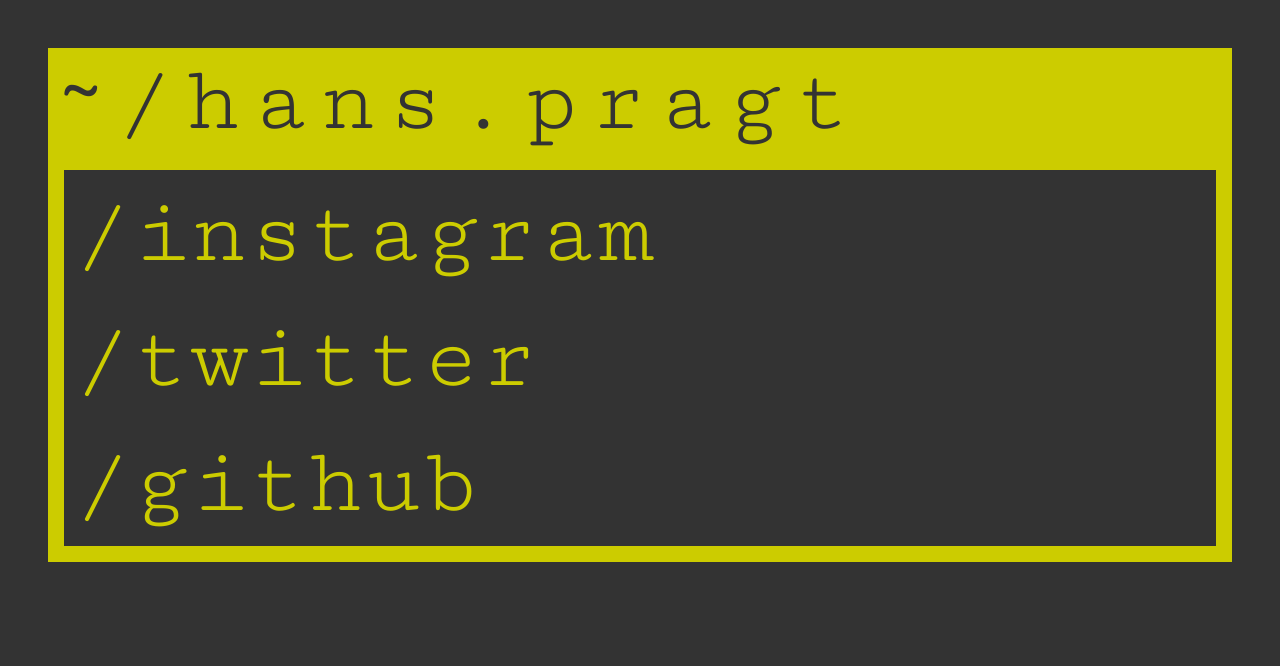
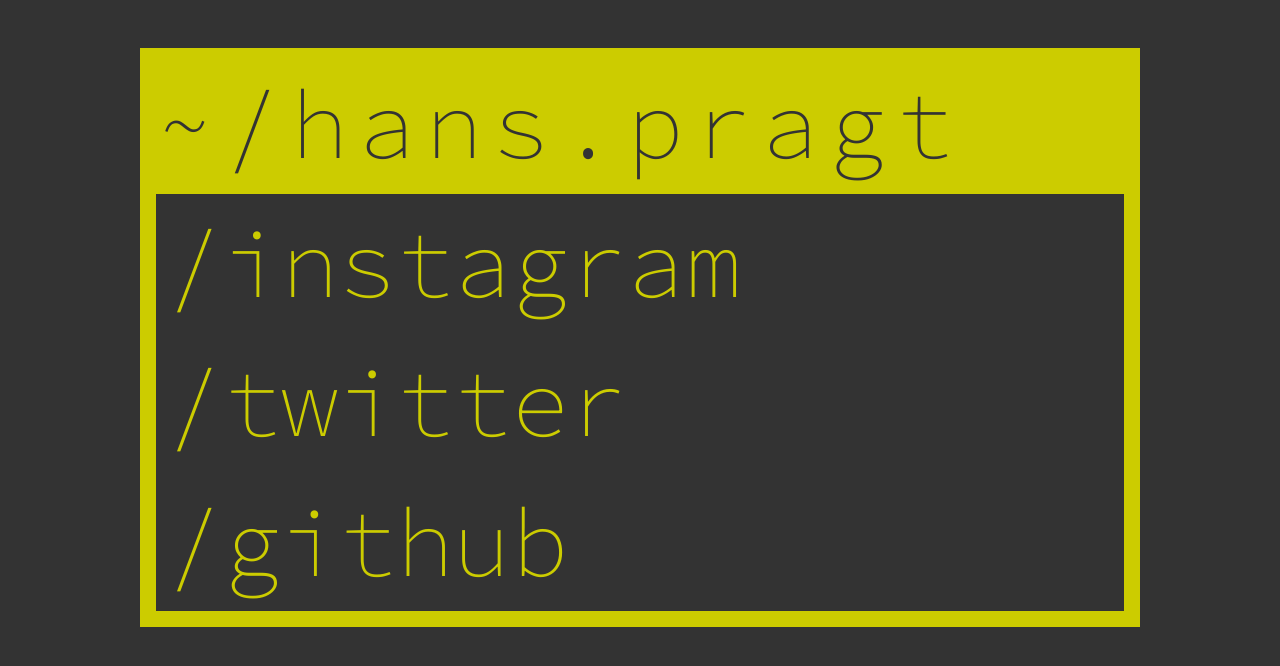
Before and after one commit to pragtphotography/pragtphotography.github.io, a website: page docs/index.html in a window 1280 px wide. Drawn offline with nearby package versions, Linux system fonts and the light colour scheme.

Commit message:
Cleaned up the styles a little.

```diff
--- a/docs/index.html
+++ b/docs/index.html
@@ -1,4 +1,4 @@
-<html><head><title>Hans Pragt Photography</title><!-- Styles --><link rel="stylesheet" href="styles/styles.css"></head><body><div class="container"><!-- Header --><div class="header"><span>~/hans.pragt</span></div><!-- Footer --><div class="footer"><!-- Instagram --> <a class="link" href="https://www.instagram.com/hans.pragt.photography/" target="_blank">/instagram </a><!-- Twitter --> <a class="link" href="https://twitter.com/HansPragtPhoto" target="_blank">/twitter </a><!-- Github--> <a class="link" href="https://github.com/pragtphotography" target="_blank">/github </a><!-- Email --><!--
+<html><head><title>Hans Pragt Photography</title><!-- Styles --><link rel="stylesheet" href="styles/styles.css"></head><body><div class="container"><div class="browser"><!-- Header --><div class="header"><span>~/hans.pragt</span></div><!-- Footer --><div class="footer"><!-- Instagram --> <a class="link" href="https://www.instagram.com/hans.pragt.photography/" target="_blank">/instagram </a><!-- Twitter --> <a class="link" href="https://twitter.com/HansPragtPhoto" target="_blank">/twitter </a><!-- Github--> <a class="link" href="https://github.com/pragtphotography" target="_blank">/github </a><!-- Email --><!--
         <a
           class     = "link"
           href      = "https://www.instagram.com/hans.pragt.photography/"
@@ -6,4 +6,4 @@
         >
           /email
         </a>
-        --></div></div></body></html>
+        --></div></div></div></body></html>
--- a/source/css/styles.scss
+++ b/source/css/styles.scss
@@ -16,10 +16,11 @@
 // #region Fonts
 
 @import url('https://fonts.googleapis.com/css?family=Oswald');
-@import url('https://fonts.googleapis.com/css?family=Cutive+Mono');
+@import url('https://fonts.googleapis.com/css?family=Source+Code+Pro:200,300,400');
 
-$PrimaryFont:       'Cutive Mono';
+$PrimaryFont:       'Source Code Pro';
 $LargeFontSize:     6em;
+$LargeFontWeight:   200;
 
 // #endregion Fonts
 
@@ -35,26 +36,39 @@
   background-color:   $PageColor;
 
   margin:             3em;
+  display:            flex;
+  justify-content:    center;
 
   .container {
-    height:           100%;
+    flex:             1;
+
+    max-width:        1000px;
+
     display:          flex;
     flex-direction:   column;
+
+    .browser {
+      background-color: $PrimaryColor;
+      padding:          1em;
+    }
 
     .header {
       background-color: $PrimaryColor;
 
       font-size:        $LargeFontSize;
       font-family:      $PrimaryFont;
+      font-weight:      $LargeFontWeight;
       color:            $SecondaryColor;
       letter-spacing:   0.1em;
+
+      padding-bottom:   0.1em;
     }
 
     .footer {
+      background-color: $SecondaryColor;
+
       display:          flex;
       flex-direction:   column;
-
-      border:           1em solid $PrimaryColor;
 
       .link {
         padding:       0.1em;
@@ -62,6 +76,7 @@
         font-family:  $PrimaryFont;
         color:        $PrimaryColor;
         font-size:    $LargeFontSize;
+        font-weight:  $LargeFontWeight;
         text-decoration: none;
 
         &:hover {
```
Also changed, not shown: source/html/index.html (+4 -0 lines), docs/styles/styles.css.
